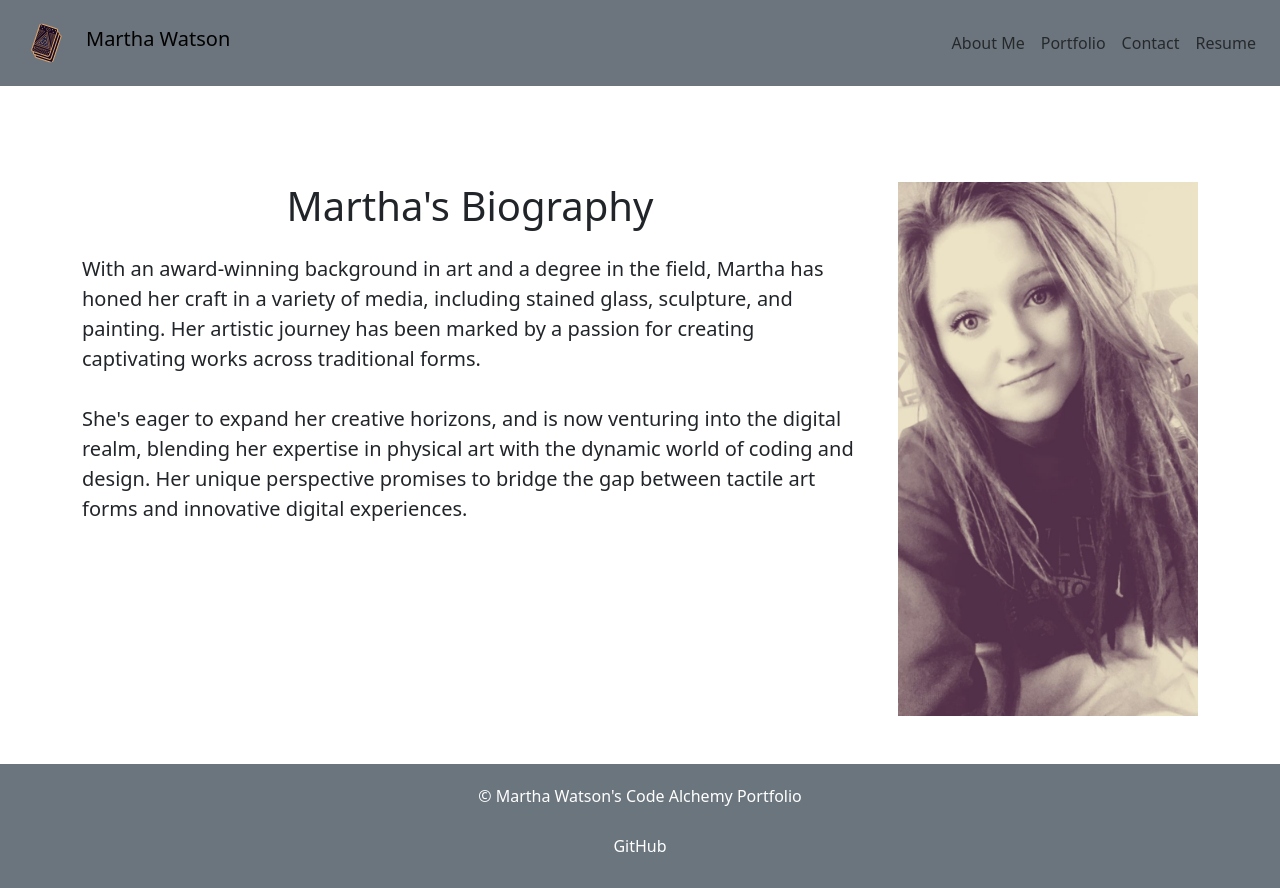
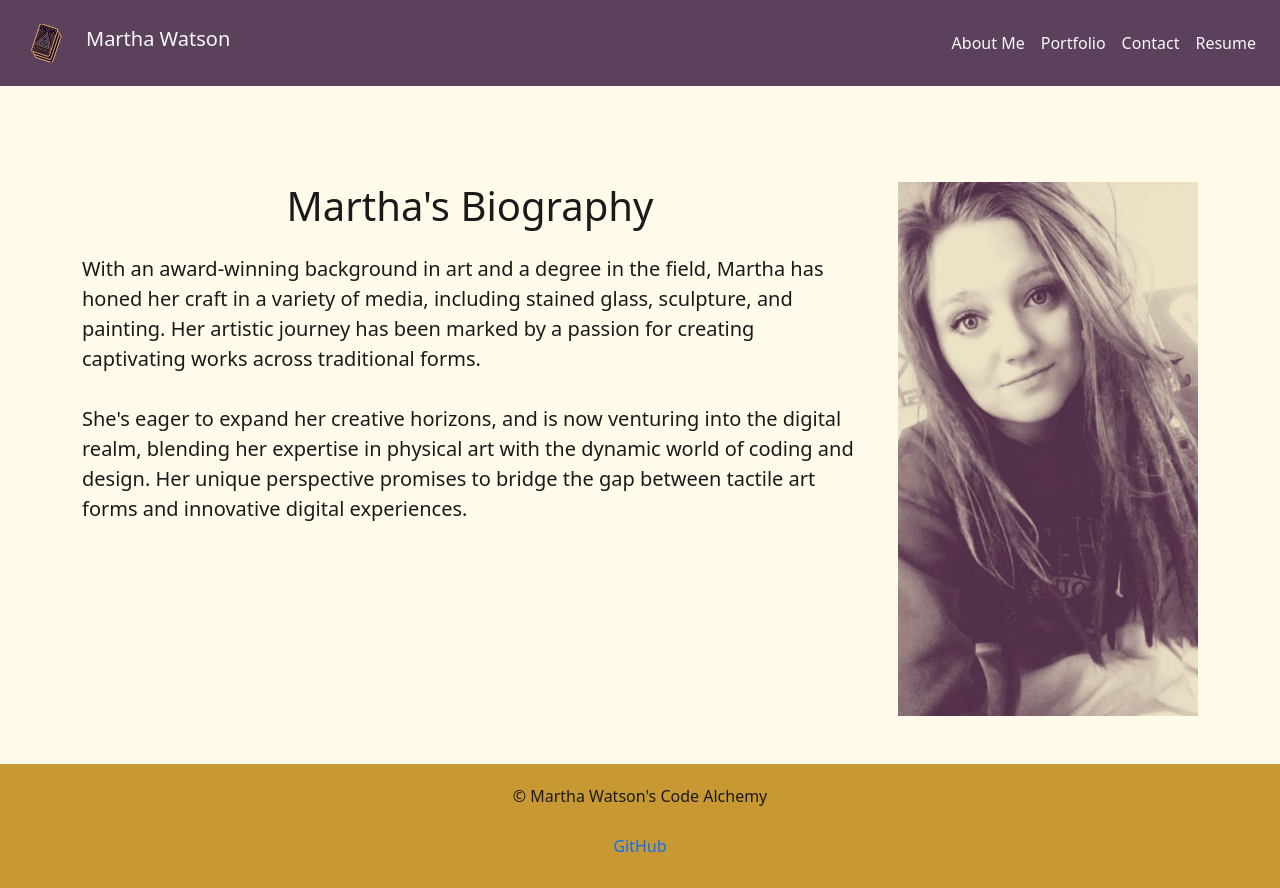
Before and after one commit to Elementary-my-dear-Watson/Code-Alchemy, a React (Vite) app: page / in a window 1280 px wide. Built offline with nearby package versions, Linux system fonts and the light colour scheme.

Commit message:
added lots of overrides on bootstraps themes. Added color palette

```diff
--- a/src/App.jsx
+++ b/src/App.jsx
@@ -1,4 +1,7 @@
 import Project from './components/Project';
+// App.jsx
 import 'bootstrap/dist/css/bootstrap.min.css';
+import './assets/styles/style.css';
+
 const App = () => <Project />;
 export default App;
--- a/src/assets/styles/style.css
+++ b/src/assets/styles/style.css
@@ -1,23 +1,85 @@
+:root {
+    --alabaster: #f8f8f8ff;
+    --english-violet: #5c415dff;
+    --english-violet-2: #694966ff;
+    --chinese-violet: #74526cff;
+    --citron: #dbd053ff;
+    --satin-sheen-gold: #c89933ff;
+    --cream: #fffae9;
+    --dark: #1a1a1a;
+}
+
+/* Override Bootstrap variables */
+body {
+    background-color: var(--cream) !important;
+    color: var(--dark) !important;
+}
+
+/* Ensure higher specificity for the Navbar */
+.navbar {
+    background-color: var(--english-violet) !important;
+    border-color: var(--satin-sheen-gold) !important;
+}
+
+.navbar .nav-link {
+    color: var(--alabaster) !important;
+}
+
+.navbar .nav-link:hover {
+    color: var(--satin-sheen-gold) !important;
+}
+
+h5 {
+    color: var(--alabaster) !important;
+}
+
+.btn-primary {
+    background-color: var(--cambridge-blue);
+    border-color: var(--cambridge-blue);
+}
+
+.btn-primary:hover {
+    background-color: var(--ebony);
+    border-color: var(--ebony);
+}
+
 .footer {
-    background-color: #6b757e;
-    color: white;
+    background-color: var(--satin-sheen-gold);
+    color: var(--davys-gray);
     padding: 20px;
-    text-align: center; /* Adjust as needed */
+    text-align: center;
+    /* Adjust as needed */
     margin-bottom: 0px;
 }
+
+
+
+/* .footer {
+    /* background-color: #6b757e;
+    color: white; */
+/* padding: 20px;
+    text-align: center; /* Adjust as needed */
+/* margin-bottom: 0px;  */
+/* } */
 .footer div a {
-    color: white; /* Change link color */
-    text-decoration: none; /* Remove underline */
+    /* color: white; Change link color */
+    text-decoration: none;
+    /* Remove underline */
 }
+
 .footer div a:hover {
-    color: #EBFBFF; /* Change hover color */
-    transform: scale(1.01); /* Add scale effect */
+    color: #EBFBFF;
+    /* Change hover color */
+    transform: scale(1.01);
+    /* Add scale effect */
 }
+
 a {
     display: inline-block;
     padding: 10px;
     justify-content: center;
-    color: white;
+    /* color: white; */
     text-decoration: none;
-    transition: transform 0.2s ease, color 0.2s ease; /* Smooth transition */
+    transition: transform 0.2s ease, color 0.2s ease;
+    /* Smooth transition */
 }
--- a/src/components/Footer.jsx
+++ b/src/components/Footer.jsx
@@ -3,7 +3,7 @@ import React from 'react';
 export default function Footer() {
     return (
         <footer className="footer">
-            <p>© Martha Watson's Code Alchemy Portfolio</p>
+            <p>© Martha Watson's Code Alchemy</p>
             <div className="footer-links">
                 <a href="https://github.com/Elementary-my-dear-Watson" target="_blank" rel="noopener noreferrer">GitHub</a>
             </div>
--- a/src/components/Header.jsx
+++ b/src/components/Header.jsx
@@ -7,7 +7,8 @@ export default function Header() {
     const location = useLocation();
     return (
         <header className="header">
-            <Navbar bg="secondary" variant="secondary" expand="lg" className="px-3 w-100">
+            <Navbar bg="none" variant="light" expand="lg" className="px-3 w-100">
+
                 <Navbar.Brand className="d-flex align-items-center">
                     <Link to="/about">
                         <img
--- a/src/components/pages/Resume.jsx
+++ b/src/components/pages/Resume.jsx
@@ -9,7 +9,7 @@ export default function Resume() {
             </p>
             <div className="text-center">
                 <a
-                    href="/assets/documents/resume.pdf" // Update here
+                    href="/assets/documents/resume.pdf"
                     download
                     className="btn btn-primary"
                 >
```
Also changed, not shown: 1 other file (tests, documents, lock files or other folders).
